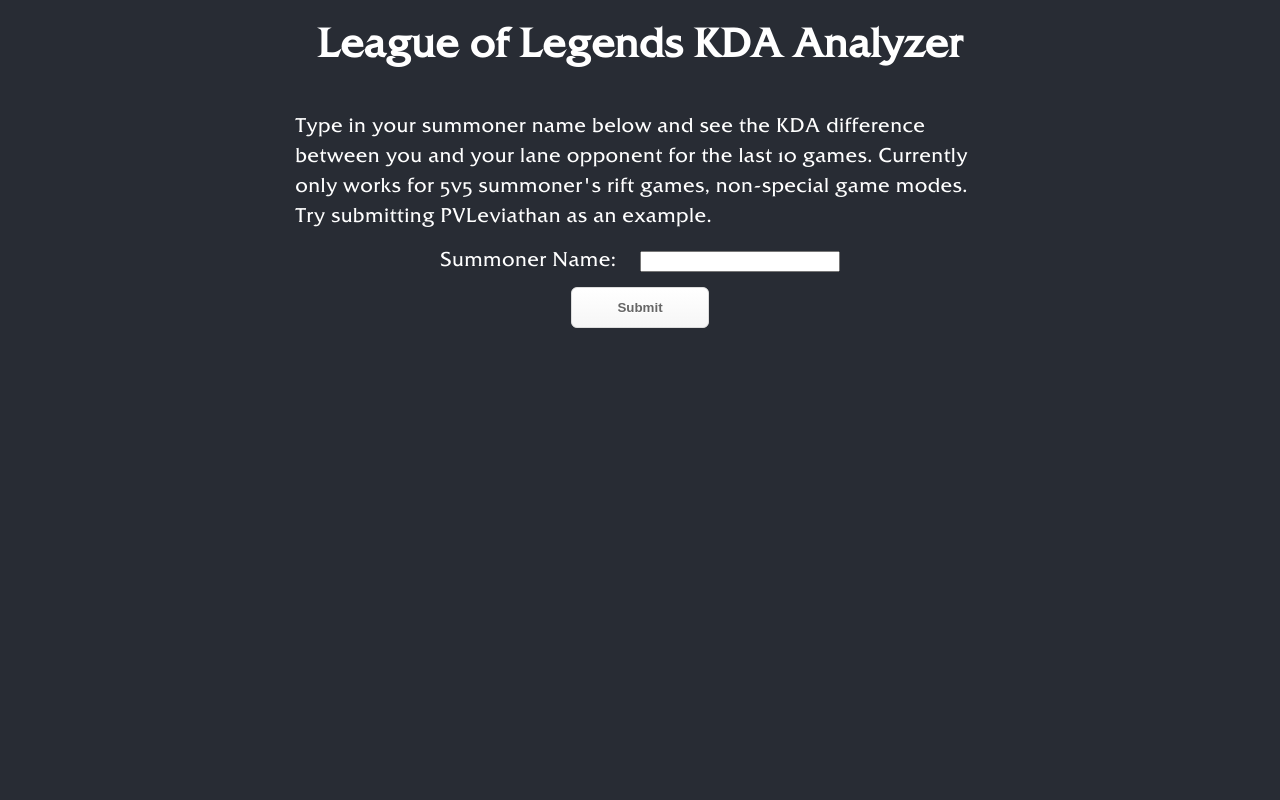
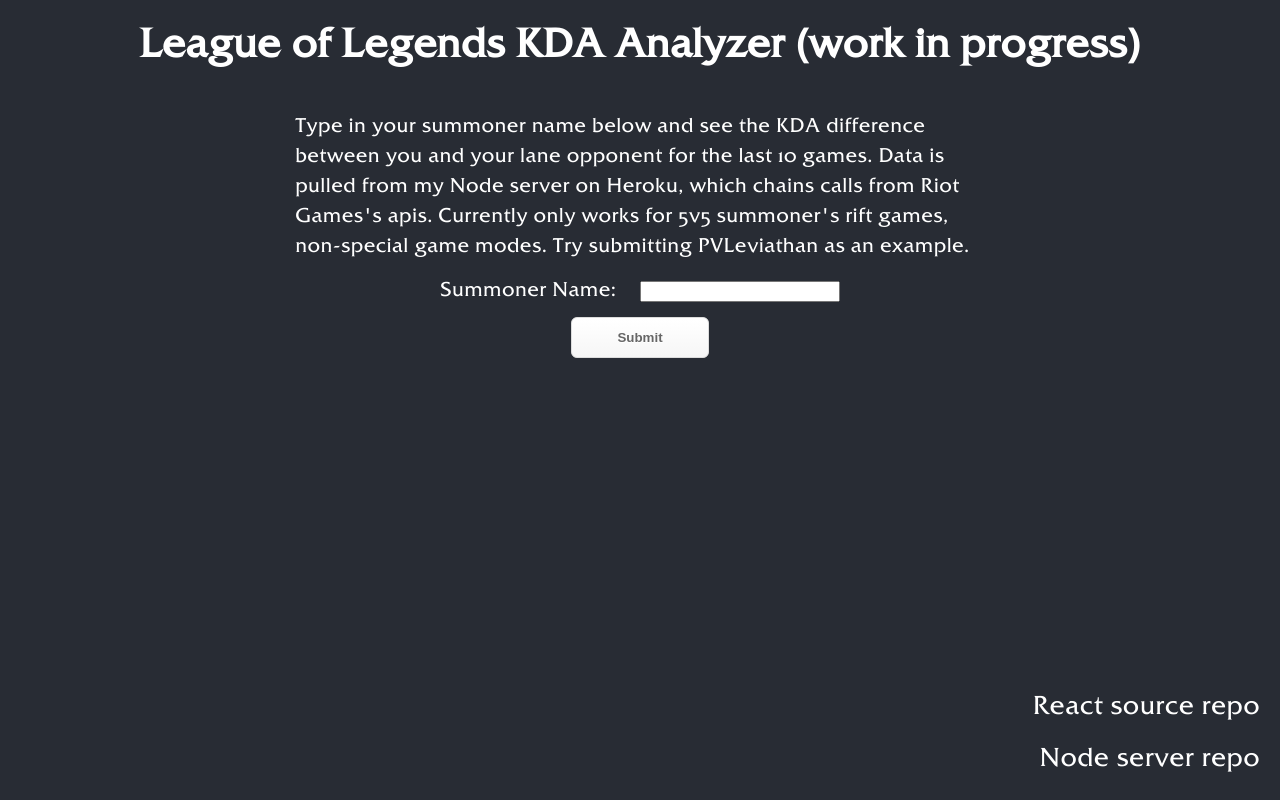
Before and after one commit to sinclair-guthrie/react-winners-queue, a React (Create React App) app: page / in a window 1280 px wide. Built offline with nearby package versions, Linux system fonts and the light colour scheme.

Commit message:
added repo links

```diff
--- a/package.json
+++ b/package.json
@@ -13,7 +13,7 @@
   },
   "scripts": {
     "predeploy": "npm run build",
-    "deploy": "gh-pages -d build",
+    "deploy": "node ghpages.js",
     "start": "react-scripts start",
     "build": "react-scripts build",
     "test": "react-scripts test",
--- a/src/App.css
+++ b/src/App.css
@@ -19,7 +19,7 @@
   box-sizing: border-box;
 }
 
-#App-header {
+#app-header {
   width: 100%;
   max-width: 1499px;
   margin-left: auto;
@@ -30,7 +30,7 @@
   justify-content: center;
 }
 
-#App-header p {
+#app-header p {
   max-width: 55ch;
   text-align: left;
   line-height: 1.5;
@@ -84,3 +84,20 @@
 #dataBullets li {
   margin-bottom: 8px;
 }
+
+#app-footer {
+  position: fixed;
+  bottom: 0;
+  right: 0;
+  height: 120px;
+  width: 100%;
+  font-size: 1.3em;
+  text-align: right;
+  line-height: 2;
+}
+
+a {
+  text-decoration: none;
+  color: white;
+  padding: 20px;
+}
--- a/src/App.js
+++ b/src/App.js
@@ -64,12 +64,13 @@
   render() {
     return (
       <div id="App">
-        <header id="App-header">
+        <header id="app-header">
           <h1>
-            League of Legends KDA Analyzer
+            League of Legends KDA Analyzer (work in progress)
           </h1>
           <p>
             Type in your summoner name below and see the KDA difference between you and your lane opponent for the last 10 games.
+            Data is pulled from my Node server on Heroku, which chains calls from Riot Games's apis.
             Currently only works for 5v5 summoner's rift games, non-special game modes. Try submitting PVLeviathan as an example.
           </p>
         </header>
@@ -82,6 +83,15 @@
           <p id="loadMsg"></p>
           <ul id="dataBullets"></ul>
         </div>
+        <footer id="app-footer">
+          <a href="https://github.com/sinclair-guthrie/react-winners-queue" target="_blank" rel="noopener noreferrer">
+            React source repo
+          </a>
+          <br />
+          <a href="https://github.com/sinclair-guthrie/riot-node-server" target="_blank" rel="noopener noreferrer">
+            Node server repo
+          </a>
+        </footer>
       </div>
     );
   }
```
